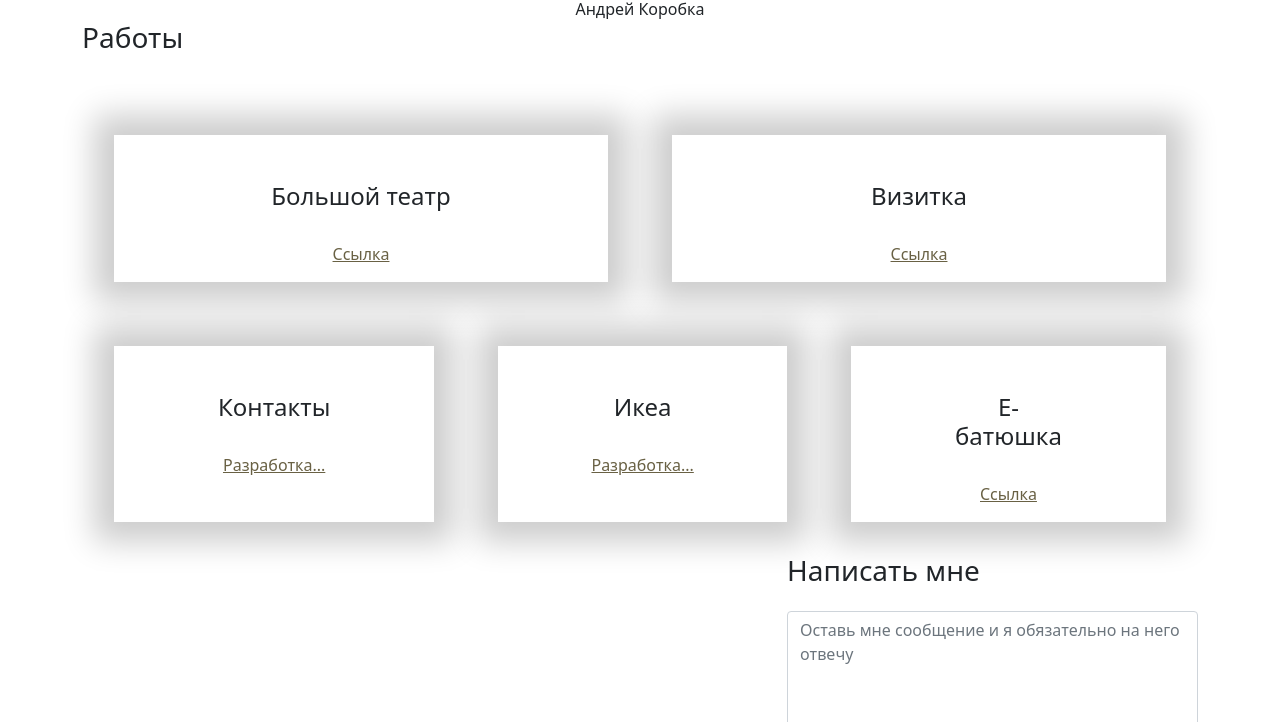
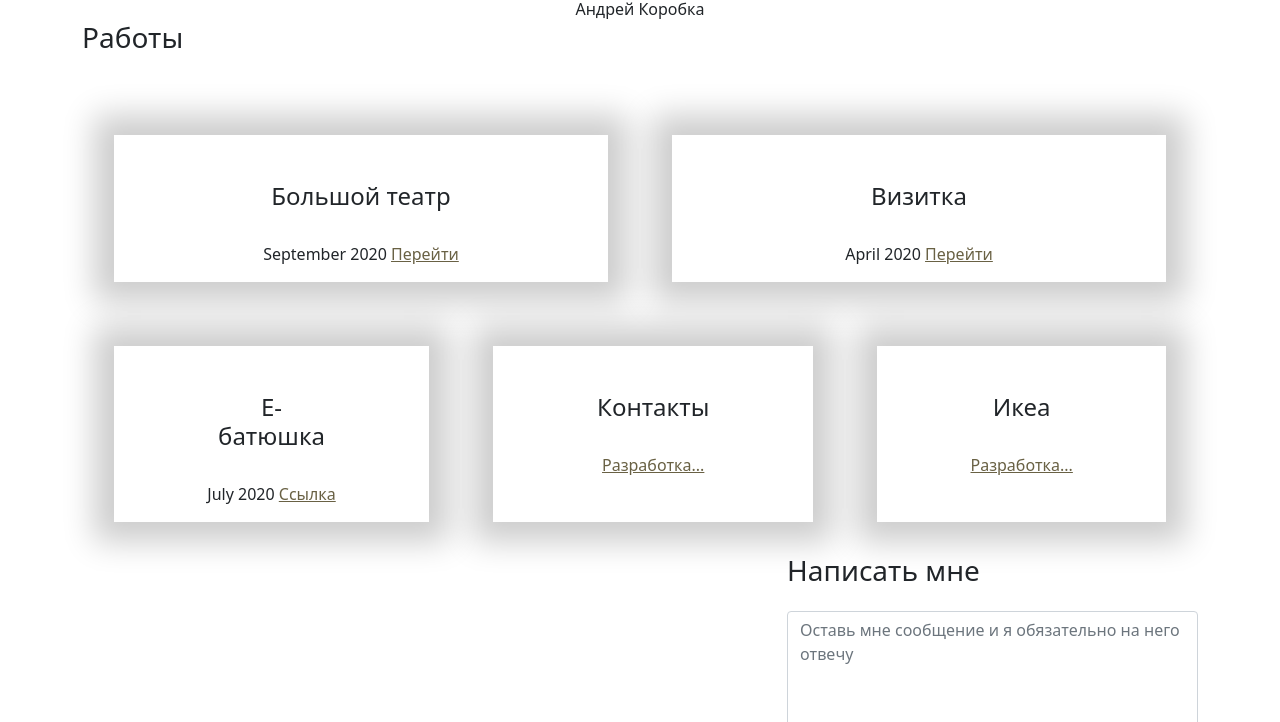
Before and after one commit to gertyhiler/---------, a website: page index.html in a window 1280 px wide. Shown: the part 484-1206 px from the top of the page. Drawn offline with Linux system fonts and the light colour scheme.

Commit message:
Добавление даты к карточкам

```diff
--- a/index.html
+++ b/index.html
@@ -62,11 +62,18 @@
         <div class="container mt-5 d-flex flex-wrap">
             <div class="work-card col text-center">
                 <h4 class="p-4">Большой театр</h4>
-                <a class="Open-Sans-Regular" href="https://gertyhiler.github.io/theatr-spb/">Ссылка</a>
+                <span class="Open-Sans-Regular date">September 2020</span>
+                <a class="Open-Sans-Regular" href="https://gertyhiler.github.io/theatr-spb/">Перейти</a>
             </div>
             <div class="work-card col text-center">
                 <h4 class="p-4">Визитка</h4>
-                <a class="Open-Sans-Regular" href="https://gertyhiler.github.io/VisitCard/">Ссылка</a>
+                <span class="Open-Sans-Regular date">April 2020</span>
+                <a class="Open-Sans-Regular" href="https://gertyhiler.github.io/VisitCard/">Перейти</a>
+            </div>
+            <div class="work-card col text-center">
+                <h4 class="p-4">Е-батюшка</h4>
+                <span class="Open-Sans-Regular date">July 2020</span>
+                <a class="Open-Sans-Regular" href="https://gertyhiler.github.io/preacher/">Ссылка</a>
             </div>
             <div class="work-card col text-center">
                 <h4 class="p-4">Контакты</h4>
@@ -75,10 +82,6 @@
             <div class="work-card col text-center">
                 <h4 class="p-4">Икеа</h4>
                 <a class="Open-Sans-Regular" href="#">Разработка...</a>
-            </div>
-            <div class="work-card col text-center">
-                <h4 class="p-4">Е-батюшка</h4>
-                <a class="Open-Sans-Regular" href="https://gertyhiler.github.io/preacher/">Ссылка</a>
             </div>
         </div>
     </div>
```
